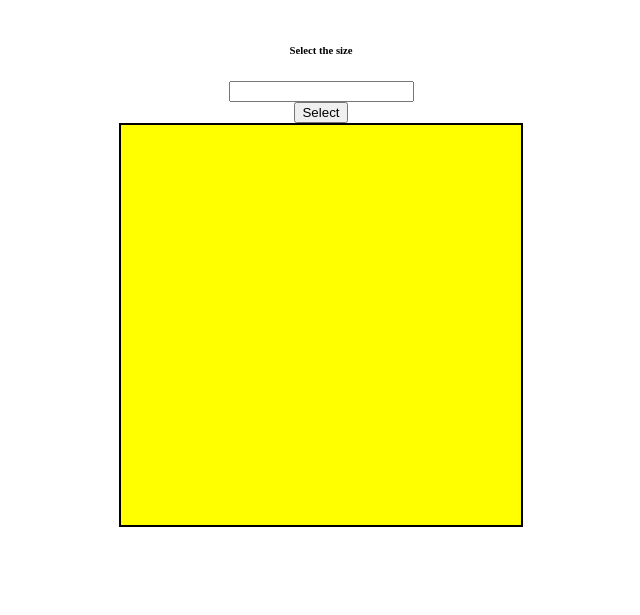
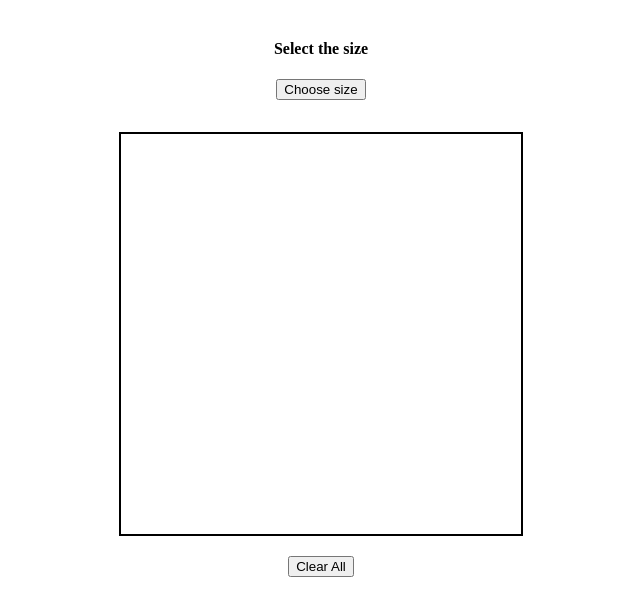
Before and after one commit to Vakho-web/etch-a-sketch, a plain HTML site: page index.html in a window 1280 px wide. Shown: the part 69-684 px from the top of the page, without its empty margins (319-959 px from the left). Drawn offline with Linux system fonts and the light colour scheme.

Commit message:
ADD button to set board size, button to clear board, drawing functionality

```diff
--- a/index.html
+++ b/index.html
@@ -10,14 +10,15 @@
 <body>
     <h1>Etch-a-sketch</h1>
     <div class="header">
-        <h6>Select the size</h6>
-        <input type="text">
-        <button id="sizeBtn" class="btn">Select</button>
+        <h4>Select the size</h4>
+        <button id="sizeBtn" class="btn" onclick="getSize()">Choose size</button>
+        <p id="message"></p>
     </div>
     <div class="main">
-        <div class="board" id="board">
-
-        </div>
+        <div class="board" id="board"></div>
+    </div>
+    <div class="footer">
+        <button id="clearBtn">Clear All</button>
     </div>
 </body>
 </html>
--- a/script.js
+++ b/script.js
@@ -1,7 +1,25 @@
 //create a N x N grid of square divs
 document.addEventListener('DOMContentLoaded', function() {
-    let size = 4
-    createBoard(size)
+
+    createBoard(16);
+
+    const selectBtn = document.getElementById('sizeBtn');
+    selectBtn.addEventListener('click', getSize);
+
+    const message = document.getElementById('message')
+
+    function getSize() {
+        let input = prompt("Choose your size Min:1 / Max:100");
+        if(input > 100 || input < 0) {
+            message.innerText = 'Please choose the number from 1 to 100';
+        } else if(isNaN(input)) {
+            message.innerText = 'Please choose the number'
+        } else {
+            createBoard(input);
+            message.innerText = 'You can draw';
+        }
+
+    }
 
 function createBoard(size) {
     const board = document.querySelector('.board');
@@ -12,10 +30,21 @@ function createBoard(size) {
     let divNum = size * size
 
     for (let i = 0; i < divNum; i++) {
-        var div = document.createElement("div");
+        let div = document.createElement("div");
         div.classList.add('box');
+        div.addEventListener('mouseover', function() {
+            div.style.backgroundColor = "black";
+        });
         board.insertAdjacentElement("beforeend", div);
     }
+}
 
-}
+const clearBtn = document.getElementById('clearBtn');
+clearBtn.addEventListener('click', function() {
+    const divs = document.querySelectorAll('div.box');
+    divs.forEach((div) => {
+        div.style.backgroundColor = "white";
+    });
 });
+
+});
--- a/styles.css
+++ b/styles.css
@@ -23,10 +23,18 @@ body {
     flex-direction: column;
 }
 
-.box {
-    background-color: yellow;
+.footer {
+    display: flex;
+    justify-content: center;
+    align-items: center;
+    flex-direction: column;
+    margin-top: 20px;
 }
 
-.box:hover {
+.box {
+    background-color: white;
+}
+
+/* .box:hover {
     background-color: red;
-}
+} */
```
